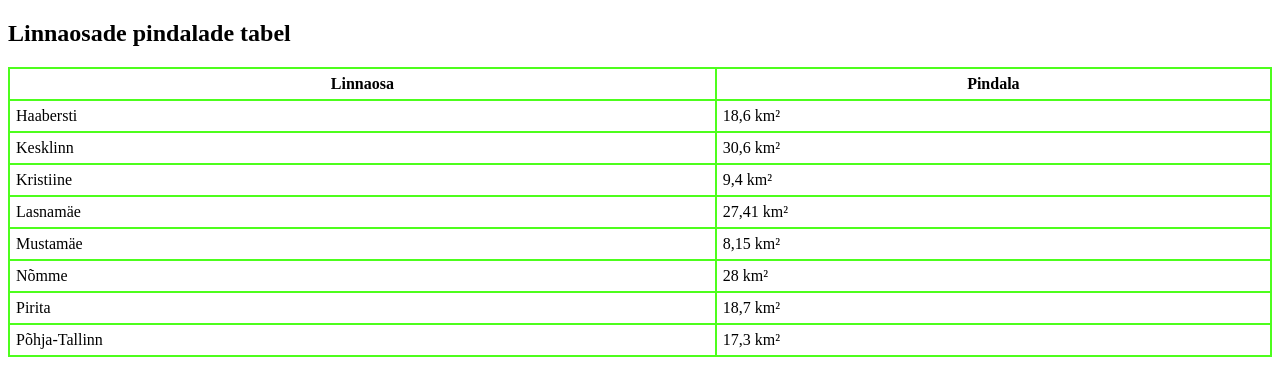
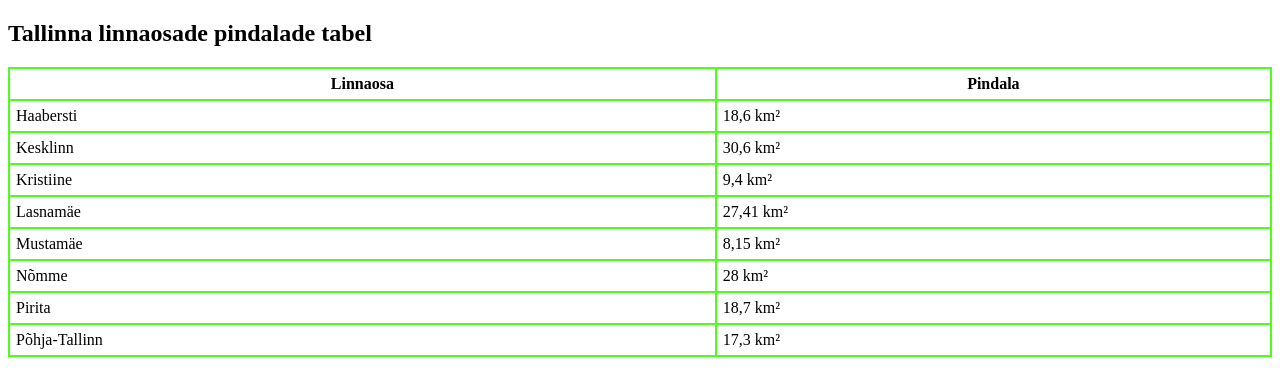
Before and after one commit to User3589/User3589.github.io, a plain HTML site: page index.html in a window 1280 px wide. Shown: the part 420-800 px from the top of the page. Drawn offline with Linux system fonts and the light colour scheme.

Commit message:
Update index.html

```diff
--- a/index.html
+++ b/index.html
@@ -26,7 +26,7 @@ td, th {
 <p>Siia on lisatud Taltech-i logo:</p>
 <img src="https://haldus.taltech.ee/sites/default/files/news-image/Logo_trykk_JPG.jpg?_ga=2.139212147.1391997674.1697808746-1657167949.1684010974" alt="Taltech-i logo" width="200" height="133">
 
-<h2>Linnaosade pindalade tabel</h2>
+<h2>Tallinna linnaosade pindalade tabel</h2>
 <table>
   <tr>
     <th>Linnaosa</th>
```
